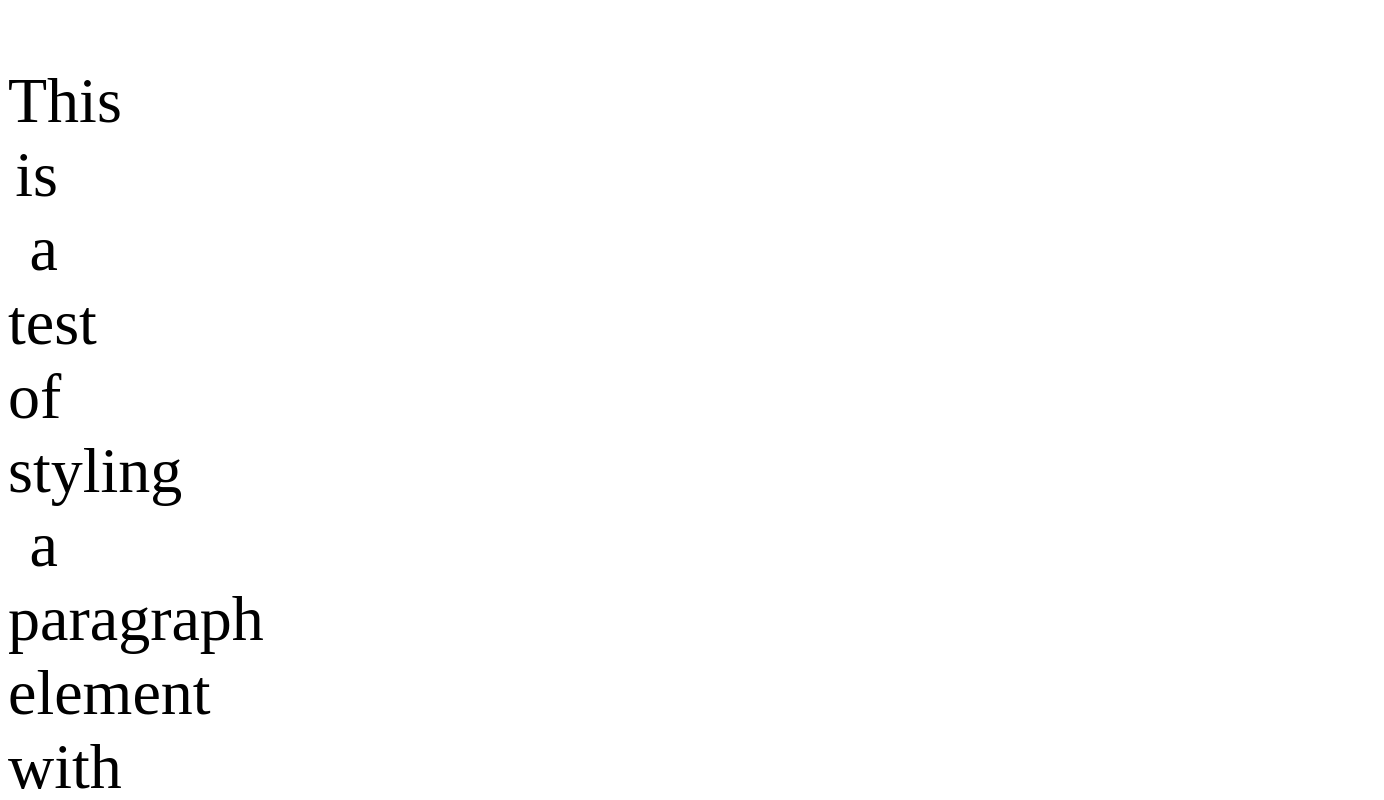
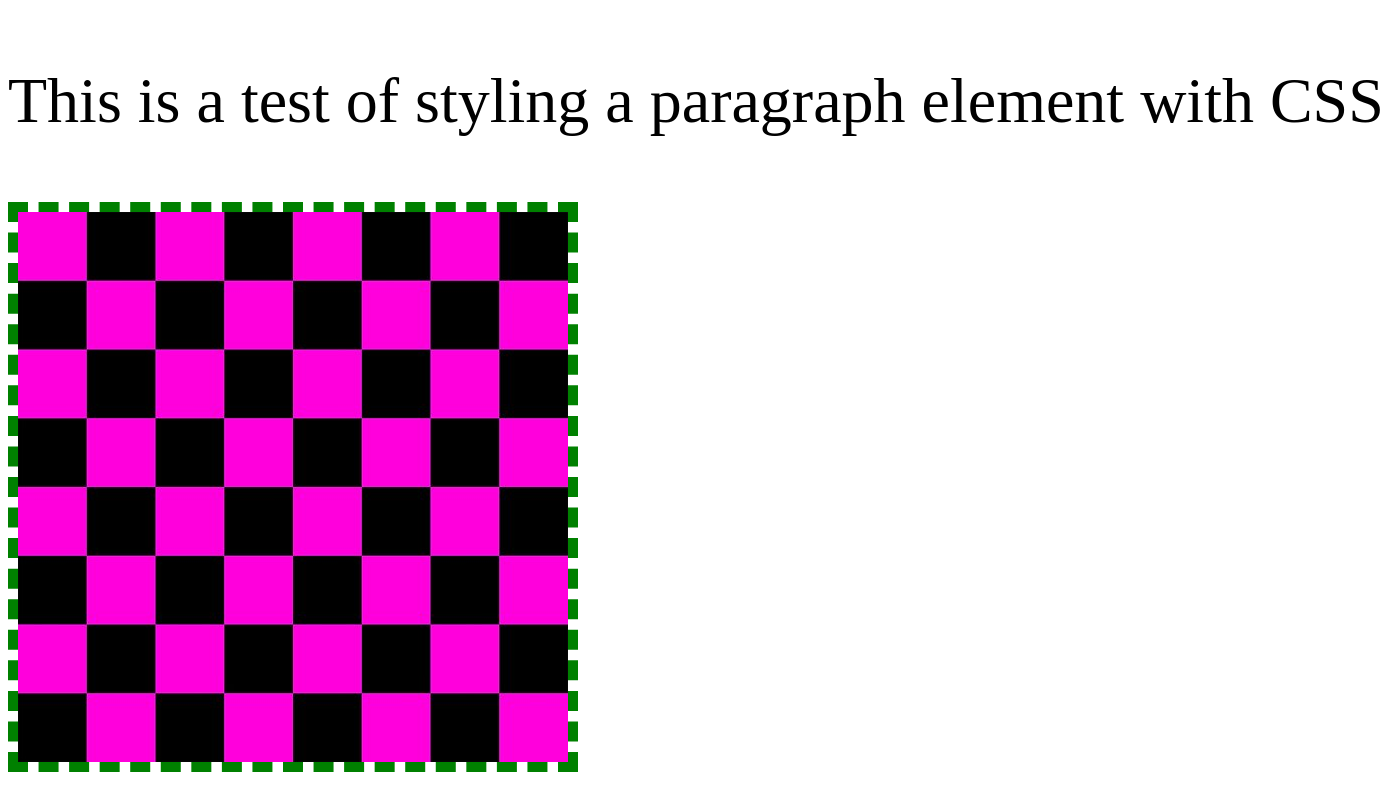
Before and after one commit to SaltMKII/styling-experiment, a plain HTML site: page index.html in a window 1280 px wide. Shown: the top 800 px of the page, 1384 px wide, since content can reach past the window. Drawn offline with Linux system fonts and the light colour scheme.

Commit message:
changed some more css for paragraph element

```diff
--- a/css/index.css
+++ b/css/index.css
@@ -2,10 +2,11 @@
 p {
 
 	font-size: 64px;
-	text-align: right;
+	text-align: left;
 	text-shadow: 4px black;
 	display: block;
 	max-width: 50px;
+	white-space: pre;
 
 }
 
```
